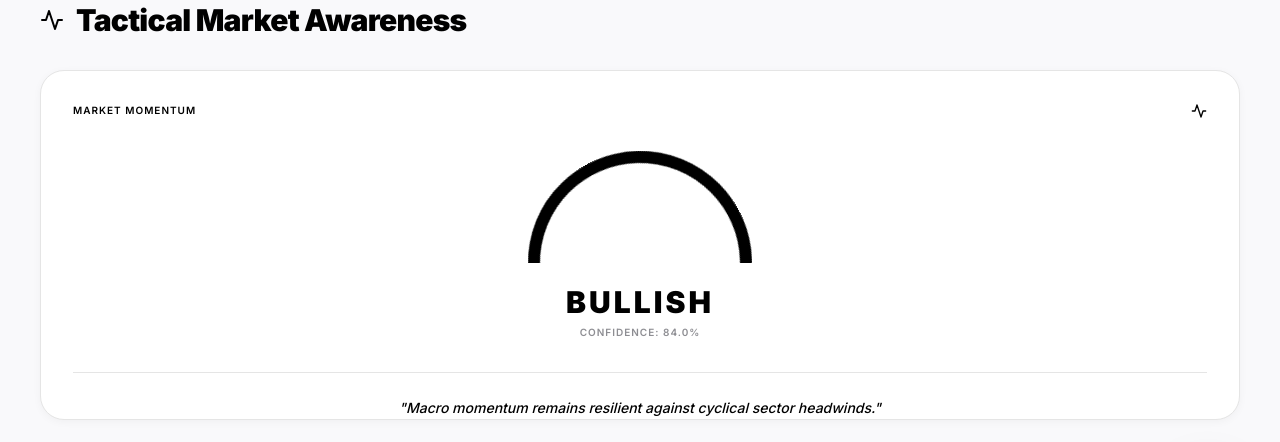
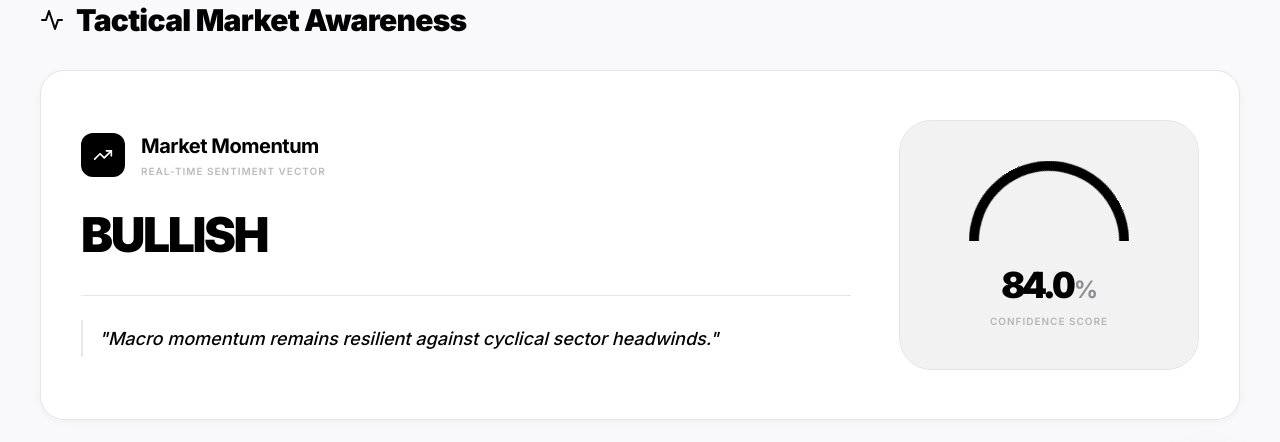
Before and after one commit to abhiyan0509/ultratech-hub, a Next.js app: page / in a window 1280 px wide. Shown: the part 228-670 px from the top of the page. Built offline with nearby package versions, Linux system fonts and the light colour scheme; no server answers; the database is empty.

Commit message:
UI: Refactor Market Momentum into a horizontal layout for better readability

```diff
--- a/components/MarketMomentum.tsx
+++ b/components/MarketMomentum.tsx
@@ -2,7 +2,7 @@
 
 import React from "react";
 import { motion } from "framer-motion";
-import { Activity } from "lucide-react";
+import { TrendingUp } from "lucide-react";
 
 interface MarketMomentumProps {
     data: any;
@@ -14,39 +14,63 @@ export const MarketMomentum = ({ data, loading }: MarketMomentumProps) => {
     const label = data?.outlook?.mood_label || "BULLISH";
     const analysis = data?.outlook?.sentiment_analysis || "Macro momentum remains resilient against cyclical sector headwinds.";
 
+    if (loading) {
+        return (
+            <div className="apple-surface p-10 rounded-3xl h-full flex items-center justify-center">
+                <div className="animate-pulse flex flex-col items-center gap-4">
+                    <TrendingUp className="w-8 h-8 text-muted" />
+                    <span className="text-[10px] font-bold uppercase tracking-widest text-muted">Calculating Momentum...</span>
+                </div>
+            </div>
+        );
+    }
+
     return (
-        <div className="apple-surface p-8 rounded-3xl h-full flex flex-col justify-between overflow-hidden relative group">
-            <div className="flex justify-between items-center relative z-10">
-                <h2 className="consulting-label text-foreground">Market Momentum</h2>
-                <Activity className="w-4 h-4 text-foreground/40" />
+        <div className="apple-surface p-10 rounded-3xl h-full flex flex-col md:flex-row items-center gap-12 overflow-hidden relative group">
+            {/* Left side: Text & Analysis */}
+            <div className="flex-1 flex flex-col justify-center h-full">
+                <div className="flex items-center gap-4 mb-8">
+                    <div className="p-3 bg-foreground text-surface rounded-xl">
+                        <TrendingUp className="w-5 h-5" />
+                    </div>
+                    <div>
+                        <h2 className="text-foreground text-xl font-bold tracking-tight mb-1">Market Momentum</h2>
+                        <p className="consulting-label opacity-60">Real-time sentiment vector</p>
+                    </div>
+                </div>
+
+                <motion.div
+                    initial={{ opacity: 0, y: 5 }}
+                    animate={{ opacity: 1, y: 0 }}
+                    className="text-foreground uppercase font-black tracking-tighter text-5xl leading-none mb-3"
+                >
+                    {label}
+                </motion.div>
+
+                <div className="pt-6 mt-6 border-t border-border">
+                    <p className="text-foreground/80 text-lg font-medium leading-relaxed italic border-l-2 border-foreground/20 pl-4 py-1">
+                        "{analysis}"
+                    </p>
+                </div>
             </div>
 
-            <div className="flex-1 flex flex-col items-center justify-center py-8">
-                <div className="relative w-56 h-28 overflow-hidden">
-                    <div className="absolute top-0 left-0 w-56 h-56 border-[4px] border-border rounded-full"></div>
+            {/* Right side: Compact Gauge */}
+            <div className="flex-shrink-0 flex flex-col items-center justify-center p-10 bg-black/5 dark:bg-white/5 rounded-[2rem] border border-border min-w-[300px]">
+                <div className="relative w-40 h-20 overflow-hidden mb-6">
+                    <div className="absolute top-0 left-0 w-40 h-40 border-[4px] border-border rounded-full"></div>
                     <motion.div
                         initial={{ rotate: -180 }}
                         animate={{ rotate: (score * 180) - 180 }}
                         transition={{ duration: 1.5, ease: "easeOut", delay: 0.2 }}
-                        className="absolute top-0 left-0 w-56 h-56 border-[12px] border-foreground rounded-full clip-half-gauge origin-center"
+                        className="absolute top-0 left-0 w-40 h-40 border-[10px] border-foreground rounded-full clip-half-gauge origin-center"
                     />
                 </div>
-                <div className="text-center mt-6">
-                    <motion.div
-                        initial={{ opacity: 0, y: 5 }}
-                        animate={{ opacity: 1, y: 0 }}
-                        className="text-foreground uppercase font-black tracking-widest text-3xl leading-none"
-                    >
-                        {label}
-                    </motion.div>
-                    <div className="consulting-label mt-2">Confidence: {(score * 100).toFixed(1)}%</div>
+                <div className="text-center">
+                    <div className="text-4xl font-black text-foreground tracking-tighter tabular-nums">
+                        {(score * 100).toFixed(1)}<span className="text-2xl text-muted font-bold">%</span>
+                    </div>
+                    <div className="consulting-label mt-2 opacity-60">Confidence Score</div>
                 </div>
-            </div>
-
-            <div className="pt-6 border-t border-border relative z-10">
-                <p className="text-foreground/70 text-sm font-medium leading-relaxed italic text-center">
-                    "{analysis}"
-                </p>
             </div>
         </div>
     );
```
